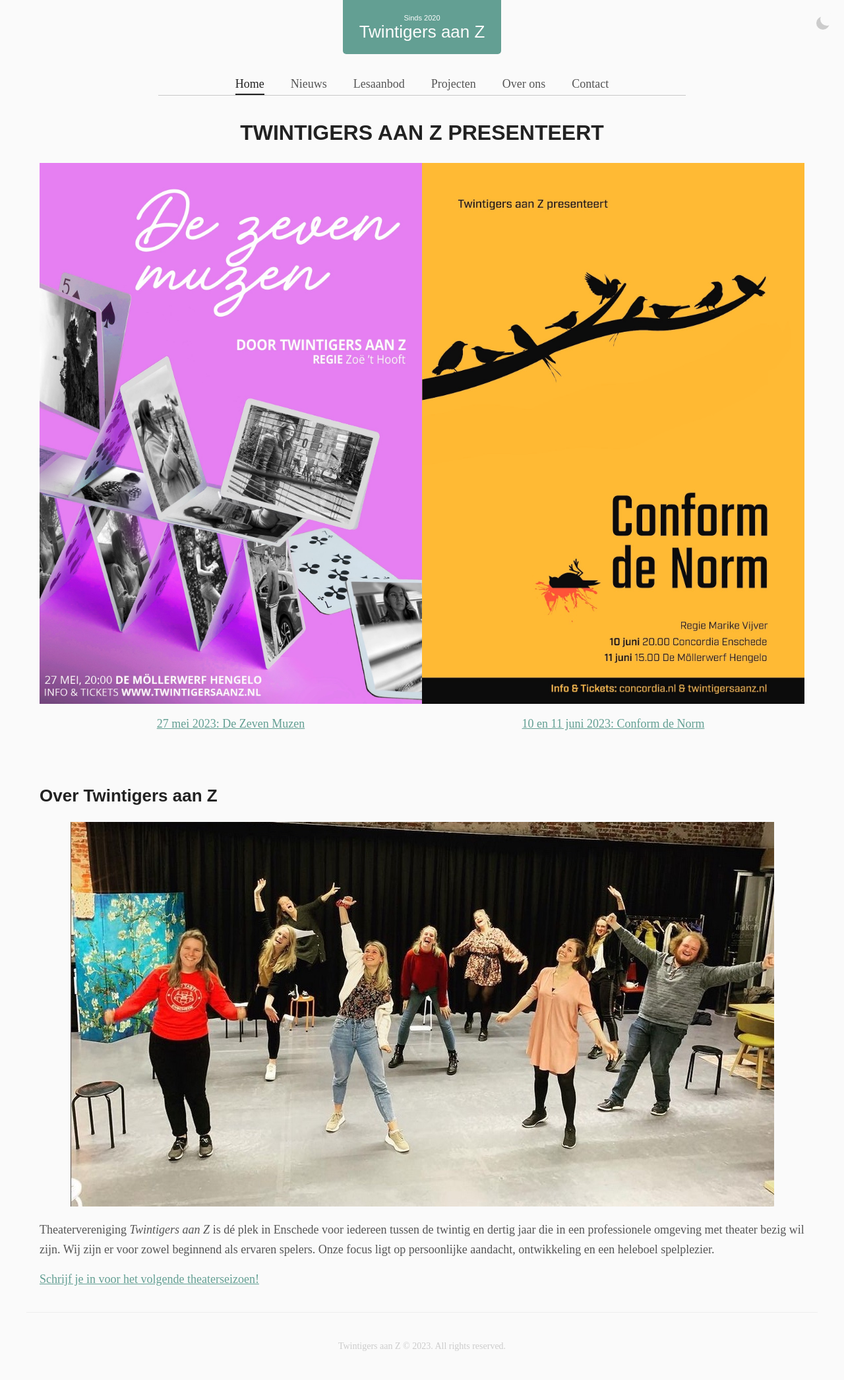
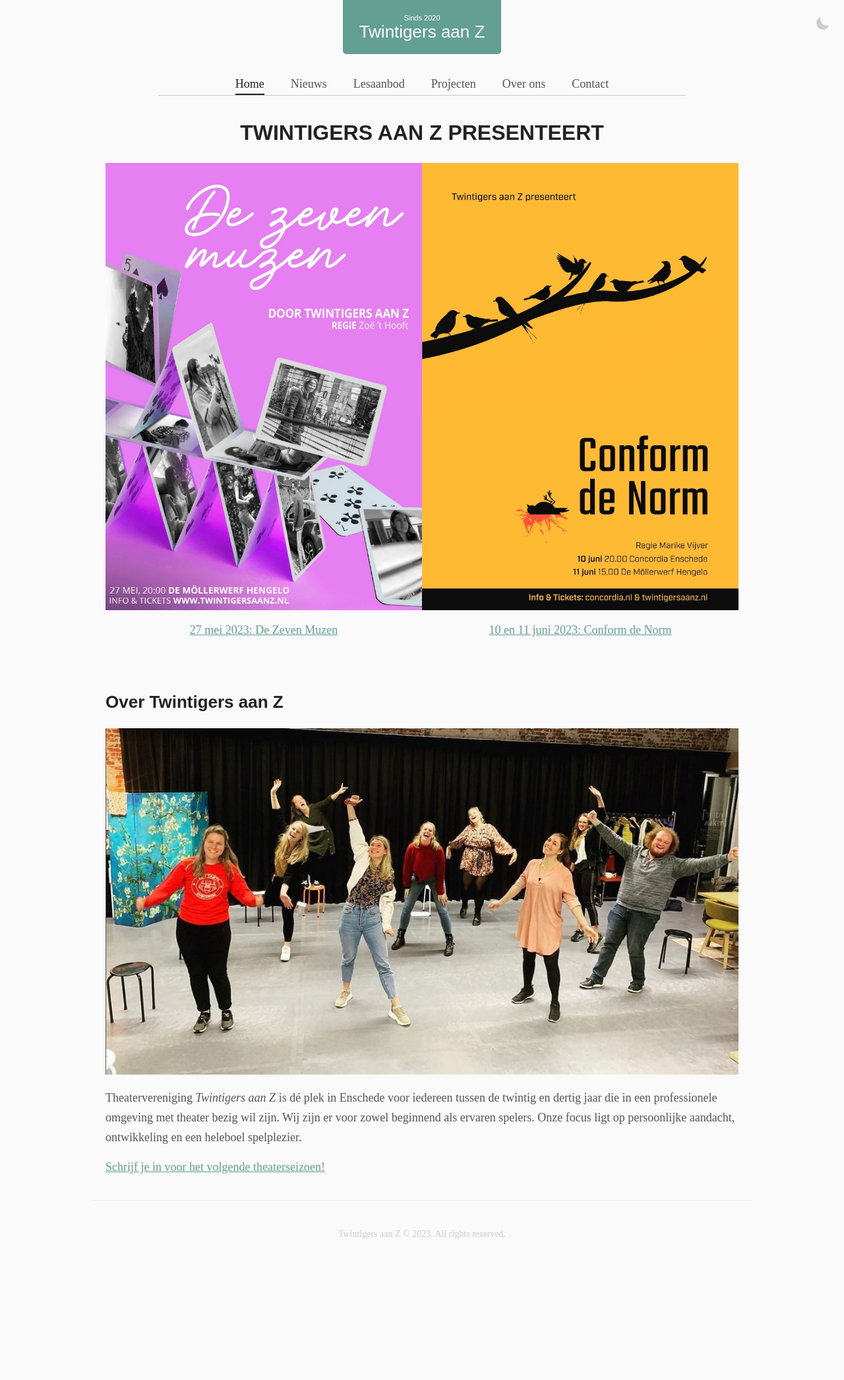
Before and after one commit to cmitz/twintigersaanz, a Jekyll site: the page built from index.html, in a window 1280 px wide. Shown: the whole page at 66% size. Built offline with Jekyll 4.4.1, drawn with Linux system fonts in a browser that asks for light colours; some web fonts are replaced; after the commit the page ends 1922 px from its top, so only the background shows below that.

Commit message:
Make wrapper.long a little narrower

```diff
--- a/_sass/layout/_general.scss
+++ b/_sass/layout/_general.scss
@@ -1,3 +1,3 @@
 .wrapper { max-width: 720px; margin: 0 auto; padding: 35px 20px 35px; border-bottom: 1px solid var(--grey-eee);
-    &.long { max-width: 1200px; }
+    &.long { max-width: 1000px; }
 }
```
